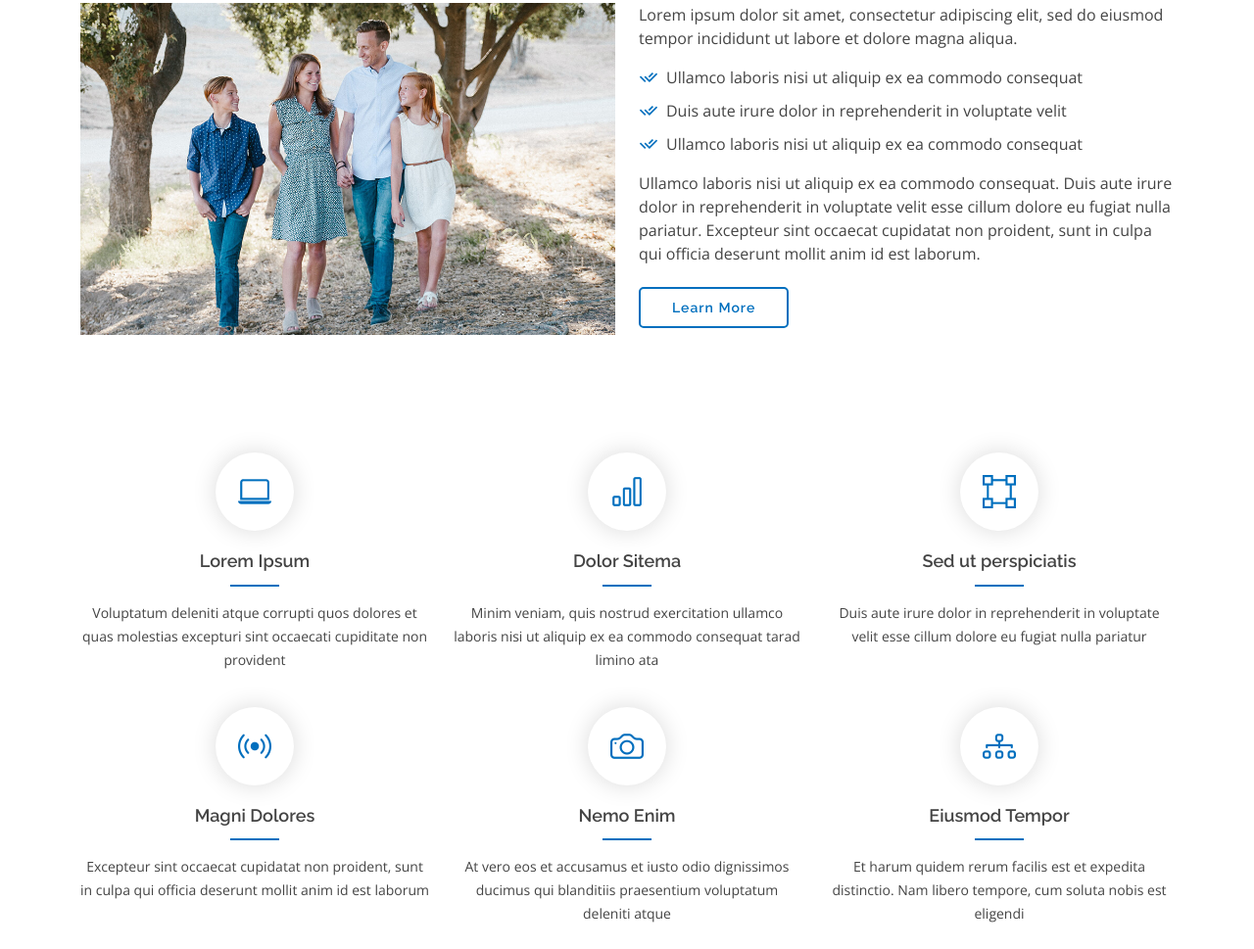
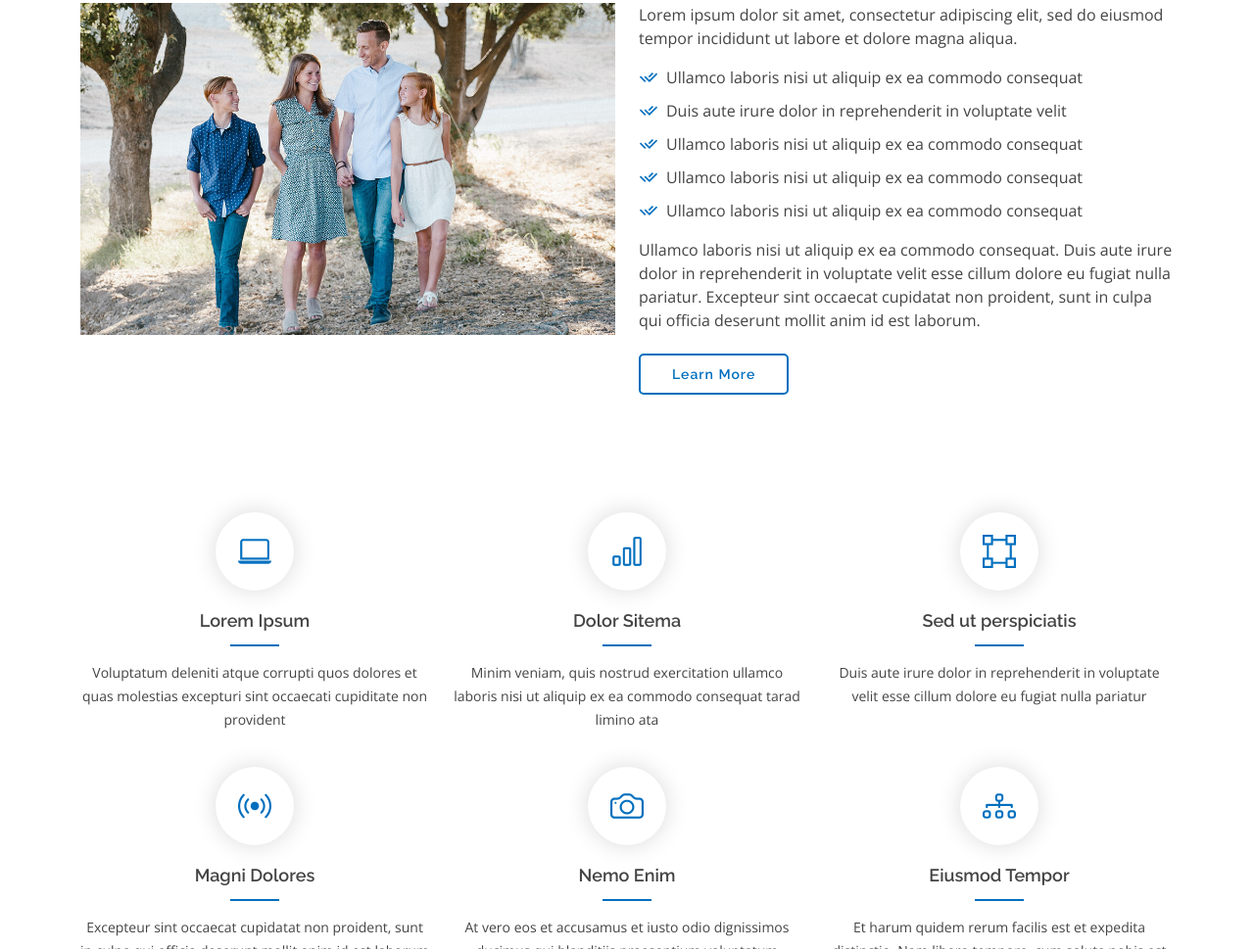
Before and after one commit to stutimi/Picnic1, a plain HTML site: page index.html in a window 1280 px wide. Shown: the part 853-1822 px from the top of the page at 98% size. Drawn offline with nearby package versions, Linux system fonts and the light colour scheme.

Commit message:
Update index.html

```diff
--- a/index.html
+++ b/index.html
@@ -164,6 +164,8 @@
               <li><i class="ri-check-double-line"></i> Ullamco laboris nisi ut aliquip ex ea commodo consequat</li>
               <li><i class="ri-check-double-line"></i> Duis aute irure dolor in reprehenderit in voluptate velit</li>
               <li><i class="ri-check-double-line"></i> Ullamco laboris nisi ut aliquip ex ea commodo consequat</li>
+              <li><i class="ri-check-double-line"></i> Ullamco laboris nisi ut aliquip ex ea commodo consequat</li>
+              <li><i class="ri-check-double-line"></i> Ullamco laboris nisi ut aliquip ex ea commodo consequat</li>
             </ul>
             <p>
               Ullamco laboris nisi ut aliquip ex ea commodo consequat. Duis aute irure dolor in reprehenderit in voluptate
```
